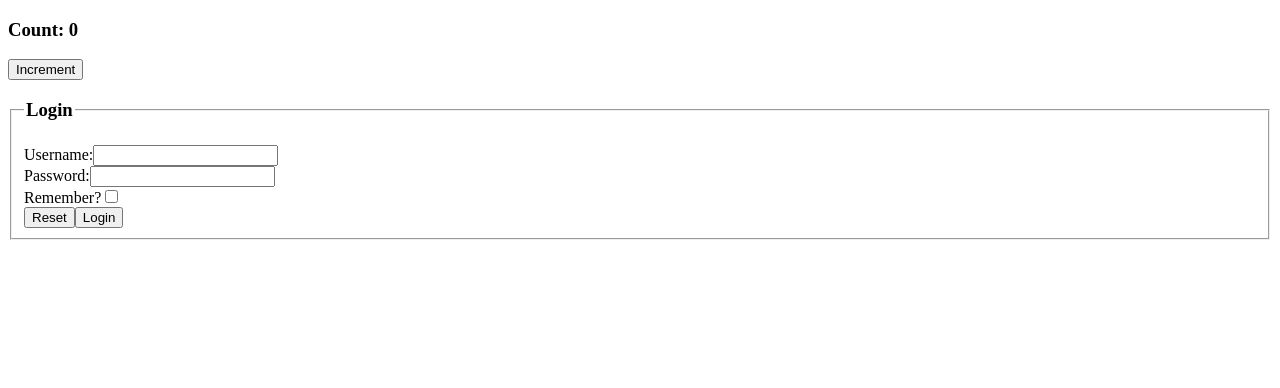
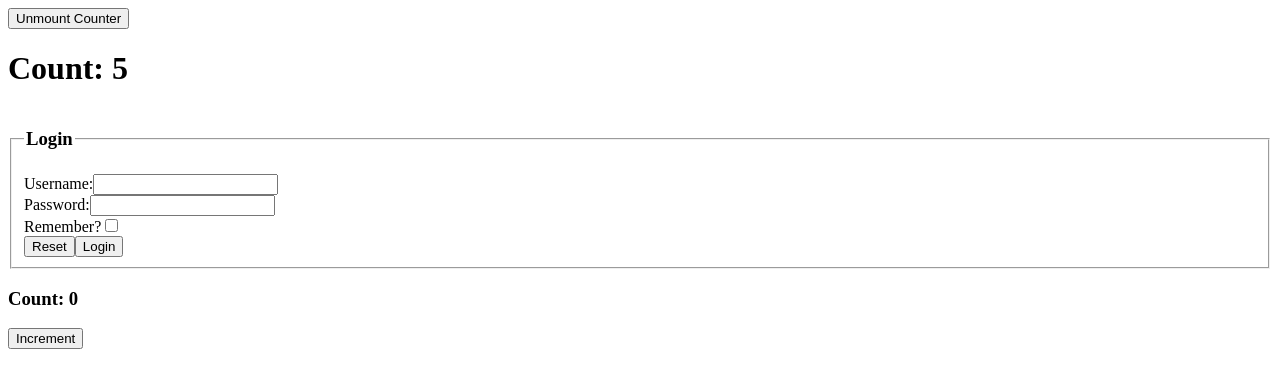
Before and after one commit to amaliacicala/esercizi-react, a React (Create React App) app: page / in a window 1280 px wide. Shown: the top 388 px of the page. Built offline with nearby package versions, Linux system fonts and the light colour scheme.

Commit message:
feat: add ex. useEffect 02

```diff
--- a/src/App.js
+++ b/src/App.js
@@ -1,14 +1,22 @@
 import React from "react";
+import { Login } from "./Login";
+import { Counter } from "./Counter";
+import { useState } from 'react';
 import { ClickCounter } from "./ClickCounter";
-import { Login } from "./Login";
 
-export class App extends React.Component {
-    render() {
-        return (
-            <div>
-                <ClickCounter />
-                <Login />
-            </div>
-        )
+export function App() {
+    const [showCounter, setShowCounter] = useState(true)
+
+    function toggleCounter() {
+        setShowCounter(show => !show)
     }
+
+    return (
+        <div>
+            <button onClick={toggleCounter}>Unmount Counter</button>
+            {showCounter && <Counter />}
+            <Login />
+            <ClickCounter />
+        </div>
+    )
 }
--- a/src/ClickCounter.js
+++ b/src/ClickCounter.js
@@ -5,6 +5,14 @@ export function ClickCounter({ initialValue = 0 }) {
     const [counter, setCounter] = useState(initialValue)
 
     useEffect(onCounterChange, [counter])
+
+    useEffect(() => {
+        console.log('Counter has mounted')
+
+        return () => {
+            console.log('Counter is about to be unmounted')
+        }
+    }, [])
 
     function onCounterChange() {
         return console.log(`The counter is now ${counter}`)
--- /dev/null
+++ b/src/Counter.js
@@ -0,0 +1,32 @@
+import React from "react"
+import { CounterDisplay } from "./CounterDisplay"
+import { useState, useEffect } from 'react'
+
+export function Counter({ initialValue = 0, intervalValue = 1000 }) {
+    const [counter, setCounter] = useState(initialValue)
+
+    useEffect(() => {{
+        const interval = setInterval(() => {
+            setCounter(counter + 1)
+            console.log(`Counter is ${counter}`)
+        }, intervalValue)
+
+        return () => {
+            clearInterval(interval)
+        }}
+    }, [counter])
+
+    useEffect(() => {
+        console.log('Counter has mounted')
+
+        return () => {
+            console.log(`Counter has unmounted. Counter is now ${counter}`)
+        }
+    }, [])
+
+    return (
+        <div>
+            <CounterDisplay displayCount={counter}/>
+        </div>
+    )
+}
--- /dev/null
+++ b/src/CounterDisplay.js
@@ -0,0 +1,11 @@
+import React from "react";
+
+export class CounterDisplay extends React.Component {
+    render() {
+        return (
+            <div>
+                <h1>Count: {this.props.displayCount}</h1>
+            </div>
+        )
+    }
+}
```
Also changed, not shown: 1 other file (tests, documents, lock files or other folders).
